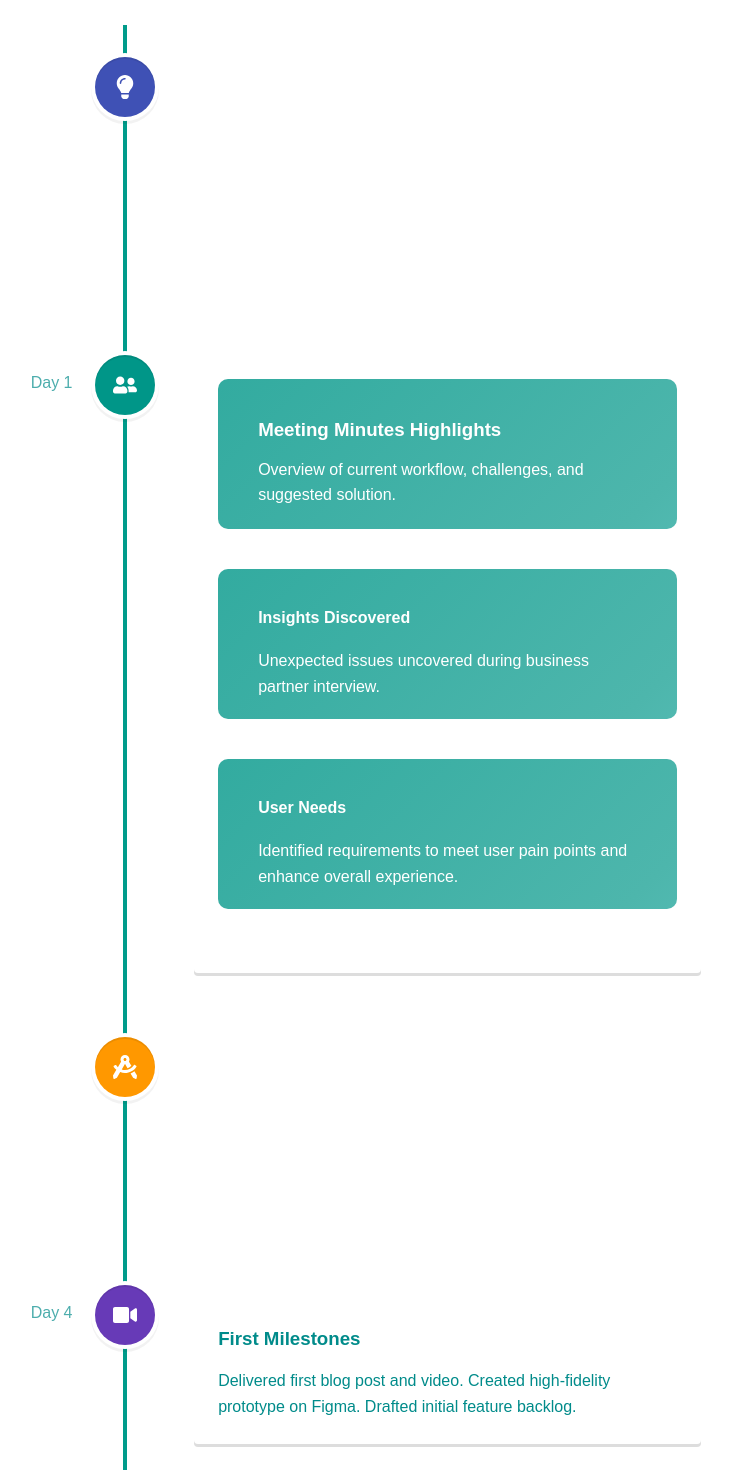
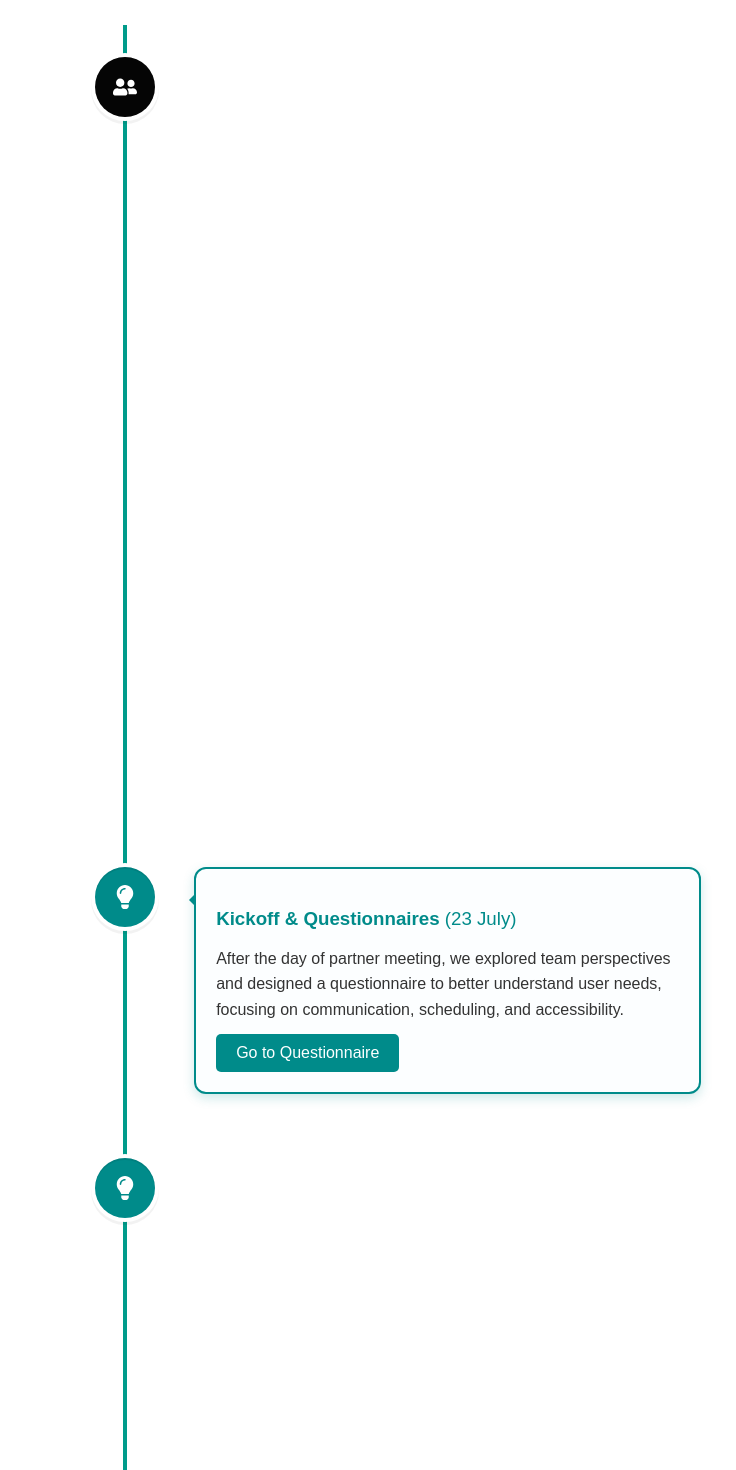
Before and after one commit to minishun97/OIP, a React (Create React App) app in the folder my-app/: page /project-journey in a window 1280 px wide. Shown: the part 200-1670 px from the top of the page, without its empty margins (515-1251 px from the left). Built offline with nearby package versions, Linux system fonts and the light colour scheme.

Commit message:
First 3 parts of Project Journey is completed

```diff
--- a/my-app/src/components/Timeline.css
+++ b/my-app/src/components/Timeline.css
@@ -12,3 +12,45 @@
 .questionnaire-button:hover {
     background-color: var(--secondary-color);
 }
+
+/* === Timeline Element Styles === */
+
+.timeline-card {
+  background-color: #FCFEFF;
+  border: 2px solid #008B8A;
+  border-radius: 12px;
+  box-shadow: 0 4px 12px rgba(0, 139, 138, 0.2);
+  padding: 20px;
+}
+
+.timeline-icon {
+  background-color: #008B8A !important;
+  color: #fff !important;
+}
+
+.timeline-title {
+  color: #008B8A;
+  font-weight: bold;
+  font-size: 1.3rem;
+  margin-bottom: 10px;
+}
+
+.timeline-title span {
+  font-weight: normal;
+  font-size: 1rem;
+}
+
+.timeline-text {
+  color: #333;
+  line-height: 1.6;
+  margin-bottom: 16px;
+}
+
+.timeline-image {
+  width: 100%;
+  max-height: 300px;
+  object-fit: cover;
+  border-radius: 10px;
+  border: 2px solid #D2EDE8;
+  margin-top: 16px;
+}
--- a/my-app/src/components/Timeline.jsx
+++ b/my-app/src/components/Timeline.jsx
@@ -10,29 +10,24 @@ const Timeline = () => (
       Our Project Journey
     </h2>
     <VerticalTimeline lineColor="#009B8A">
+      <VerticalTimelineElement
+        iconStyle={{ background: '#050505ff', color: '#fff' }}
+        icon={<FaUserFriends />}
+        contentStyle={{
+          background: '#FCFEFF', border: '2px solid #008B8A', borderRadius: '12px', boxShadow: '0 4px 12px rgba(0, 139, 138, 0.2)', padding: '20px',
+        }}
+        contentArrowStyle={{ borderRight: '7px solid #008B8A' }}
+      >
+        <h3 style={{ color: '#008B8A', fontWeight: 'bold', marginBottom: '10px' }}>
+          First Business Partner Meeting <span style={{ fontWeight: 'normal' }}>(22 July 2025)</span>
+        </h3>
 
-      <VerticalTimelineElement
-        date="Day 1"
-        iconStyle={{ background: '#3f51b5', color: '#fff' }}
-        icon={<FaLightbulb />}
-      >
-        <h3>Day 1 – Kickoff & Questionnaires</h3>
-        <p style={{ marginBottom: '12px' }}>
-            On Day 1, we explored team perspectives and designed a questionnaire to
-            better understand user needs, focusing on communication, scheduling,
-            and accessibility.
+        <p style={{ color: '#333', marginBottom: '12px' }}>
+          On the first partner meeting day, we met with our organization partner to discuss the project scope and
+          gather initial requirements. This meeting helped us align our goals and expectations. We utilized the
+          double diamond approach learnt from the lecture to communicate with our partner, asking effective questions
+          to uncover their needs.
         </p>
-        <NavLink to="/reflection/questionnaires" activeClassName="active">
-            <button className="questionnaire-button">Go to Questionnaire</button>
-        </NavLink>
-
-      </VerticalTimelineElement>
-
-      <VerticalTimelineElement
-        date="Day 1"
-        iconStyle={{ background: '#009688', color: '#fff' }}
-        icon={<FaUserFriends />}
-      >
         <div className="timeline-flipcards">
 
           {/* Flipcard 1: Meeting Minutes Highlights */}
@@ -51,24 +46,6 @@ const Timeline = () => (
                     <li>Platform & calendar integration proposed.</li>
                     <li>Need tracking, reporting, and accessibility features.</li>
                   </ul>
-
-                  {/* <h5>Ideas & Considerations</h5>
-                  <ul>
-                    <li>Explore existing platforms (scheduling, portals, social media).</li>
-                    <li>Calendar integration is essential.</li>
-                  </ul>
-
-                  <h5>Feature Needs</h5>
-                  <ul>
-                    <li>Track time, notes, availability, training, and accessibility.</li>
-                    <li>Manage expenses, budgets, and no-show reporting.</li>
-                    <li>Implement reward/achievement system.</li>
-                  </ul>
-
-                  <h5>Volunteer Considerations</h5>
-                  <ul>
-                    <li>Support offline access for volunteers with limited digital access.</li>
-                  </ul> */}
                 </div>
               </div>
             </div>
@@ -112,6 +89,49 @@ const Timeline = () => (
           </div>
 
         </div>
+      </VerticalTimelineElement>
+
+      <VerticalTimelineElement
+        iconStyle={{ background: '#008B8A', color: '#fff' }}
+        icon={<FaLightbulb />}
+        contentStyle={{
+          background: '#FCFEFF', border: '2px solid #008B8A', borderRadius: '12px', boxShadow: '0 4px 12px rgba(0, 139, 138, 0.2)', padding: '20px',
+        }}
+        contentArrowStyle={{ borderRight: '7px solid #008B8A' }}
+      >
+        <h3 style={{ color: '#008B8A', fontWeight: 'bold', marginBottom: '10px' }}>
+          Kickoff & Questionnaires <span style={{ fontWeight: 'normal' }}>(23 July)</span>
+        </h3>
+
+        <p style={{ color: '#333', marginBottom: '12px' }}>
+          After the day of partner meeting, we explored team perspectives and designed a questionnaire to
+            better understand user needs, focusing on communication, scheduling, and accessibility.
+        </p>
+
+        <NavLink to="/reflection/questionnaires" activeClassName="active">
+         <button className="questionnaire-button">Go to Questionnaire</button>
+        </NavLink>
+      </VerticalTimelineElement>
+
+      <VerticalTimelineElement
+        iconStyle={{ background: '#008B8A', color: '#fff' }}
+        icon={<FaLightbulb />}
+        contentStyle={{
+          background: '#FCFEFF', border: '2px solid #008B8A', borderRadius: '12px', boxShadow: '0 4px 12px rgba(0, 139, 138, 0.2)', padding: '20px',
+        }}
+        contentArrowStyle={{ borderRight: '7px solid #008B8A' }}
+      >
+        <h3 style={{ color: '#008B8A', fontWeight: 'bold', marginBottom: '10px' }}>
+          Background Research <span style={{ fontWeight: 'normal' }}>(23 July)</span>
+        </h3>
+
+        <p style={{ color: '#333', marginBottom: '12px' }}>
+          As part of our background research into Friends of the River Kelvin (FORK), we explored their official website to better understand their branding, offerings, and communication channels. We identified their core color palette by inspecting the site's visual elements, allowing us to integrate a consistent aesthetic into our Figma prototypes. This ensures our design aligns visually with the organization's existing identity and fosters a more authentic user experience.
+        </p>
+        <p>
+          We also examined the site's functionality, particularly the account section, to assess how volunteers might register. Through this, we discovered that signing up as a volunteer requires purchasing a paid membership—volunteer access is not freely available. Additionally, we noted that FORK provides a general contact email (hello@fork.org.uk) for public enquiries, offering a direct channel for follow-up communication or clarification.
+        </p>
+
       </VerticalTimelineElement>
 
       <VerticalTimelineElement
--- a/my-app/src/components/base.css
+++ b/my-app/src/components/base.css
@@ -207,7 +207,7 @@ body {
   text-align: left;         /* 👈 Add this */
   align-items: flex-start;  /* 👈 Add this */
   justify-content: flex-start; /* Optional, aligns content to top-left */
-  margin-bottom: 40px;
+  margin-bottom: 10px;
 
 }
 
```
